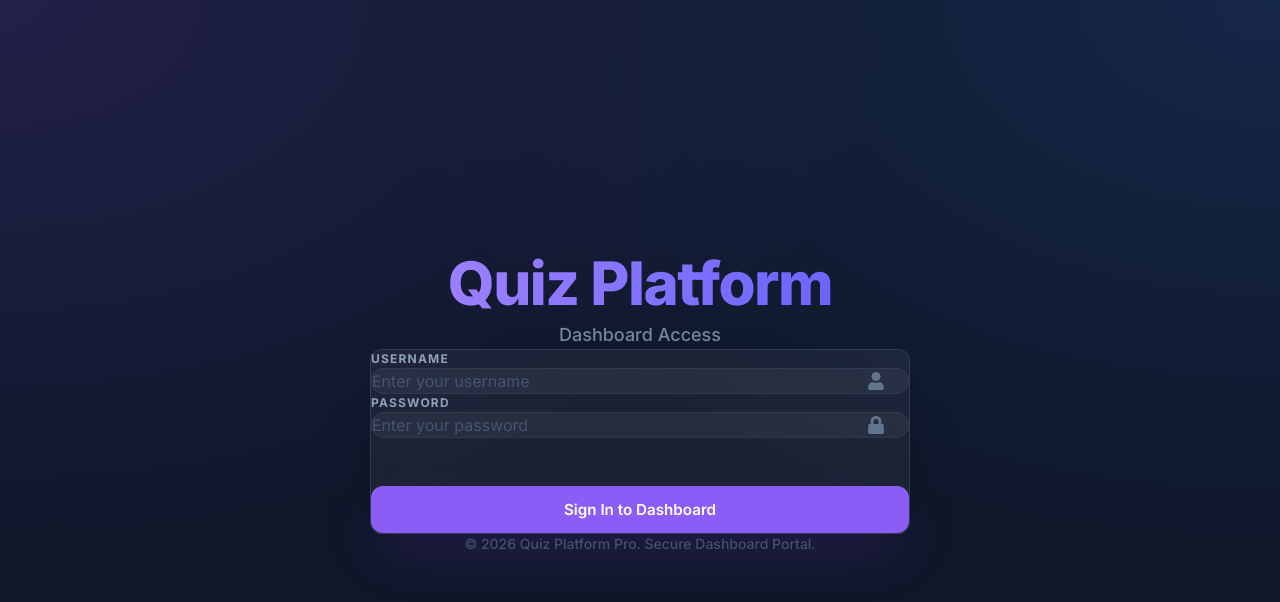
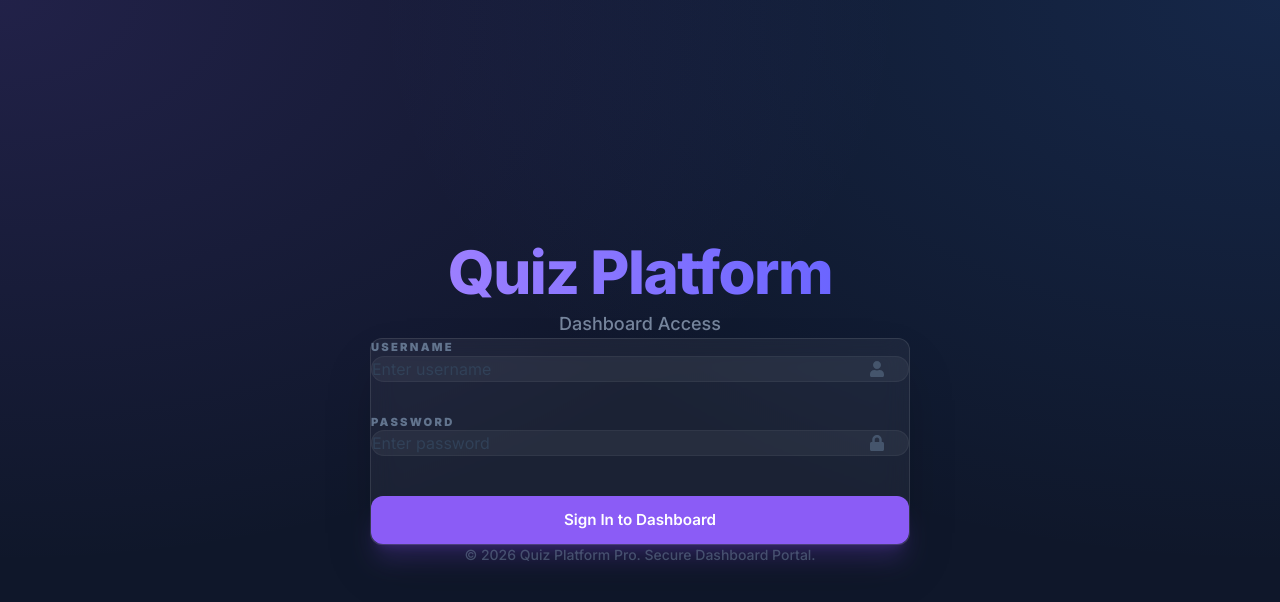
Before and after one commit to Agni2018/qr_quiz_app, a Next.js app in the folder frontend/: page / in a window 1280 px wide. Shown: the top 602 px of the page. Built offline with nearby package versions, Linux system fonts and the light colour scheme; no server answers.

Commit message:
day 3 login spacing

```diff
--- a/frontend/src/app/page.tsx
+++ b/frontend/src/app/page.tsx
@@ -52,8 +52,8 @@ export default function Home() {
                 </div>
 
                 {/* ---------- CARD ---------- */}
-                <Card className="glass pt-16 pb-12 px-8 md:pt-24 md:pb-16 md:px-16 rounded-[40px] border border-white/10 shadow-2xl backdrop-blur-xl">
-                    <form onSubmit={handleLogin} className="flex flex-col gap-12">
+                <Card className="glass p-10 md:p-20 rounded-[40px] border border-white/10 shadow-2xl backdrop-blur-xl">
+                    <form onSubmit={handleLogin} className="flex flex-col gap-10">
                         {/* ---------- ERROR ---------- */}
                         {error && (
                             <div className="px-6 py-4 bg-red-500/10 border-l-4 border-red-500 text-red-400 text-sm rounded-xl animate-shake">
@@ -61,56 +61,58 @@ export default function Home() {
                             </div>
                         )}
 
-                        <div className="space-y-10">
+                        <div className="flex flex-col gap-8">
                             {/* ---------- USERNAME ---------- */}
                             <div className="relative group">
-                                <label className="block mb-4 text-[0.75rem] font-bold text-slate-400 uppercase tracking-widest ml-1">
+                                <label className="block mb-3 text-[0.7rem] font-black text-slate-500 uppercase tracking-[0.2em] ml-1">
                                     Username
                                 </label>
                                 <div className="relative">
                                     <input
-                                        className="w-full pr-12 pl-6 py-6 rounded-2xl border border-white/5 bg-white/5 text-white outline-none text-[1rem] transition-all focus:border-violet-500/50 focus:bg-white/10 placeholder:text-slate-600"
+                                        className="w-full pr-12 pl-6 py-5 rounded-2xl border border-white/5 bg-white/5 text-white outline-none text-[1rem] transition-all focus:border-violet-500/50 focus:bg-white/10 placeholder:text-slate-700"
                                         type="text"
-                                        placeholder="Enter your username"
+                                        placeholder="Enter username"
                                         value={username}
                                         onChange={(e) => setUsername(e.target.value)}
                                         required
                                     />
-                                    <div className="absolute right-6 top-1/2 -translate-y-1/2 text-slate-500 group-focus-within:text-violet-400 transition-colors pointer-events-none z-10">
-                                        <FaUser className="w-[18px] h-[18px]" />
+                                    <div className="absolute right-6 top-1/2 -translate-y-1/2 text-slate-600 group-focus-within:text-violet-400 transition-colors pointer-events-none z-10">
+                                        <FaUser className="w-[16px] h-[16px]" />
                                     </div>
                                 </div>
                             </div>
 
                             {/* ---------- PASSWORD ---------- */}
                             <div className="relative group">
-                                <label className="block mb-4 text-[0.75rem] font-bold text-slate-400 uppercase tracking-widest ml-1">
+                                <label className="block mb-3 text-[0.7rem] font-black text-slate-500 uppercase tracking-[0.2em] ml-1">
                                     Password
                                 </label>
                                 <div className="relative">
                                     <input
-                                        className="w-full pr-12 pl-6 py-6 rounded-2xl border border-white/5 bg-white/5 text-white outline-none text-[1rem] transition-all focus:border-violet-500/50 focus:bg-white/10 placeholder:text-slate-600"
+                                        className="w-full pr-12 pl-6 py-5 rounded-2xl border border-white/5 bg-white/5 text-white outline-none text-[1rem] transition-all focus:border-violet-500/50 focus:bg-white/10 placeholder:text-slate-700"
                                         type="password"
-                                        placeholder="Enter your password"
+                                        placeholder="Enter password"
                                         value={password}
                                         onChange={(e) => setPassword(e.target.value)}
                                         required
                                     />
-                                    <div className="absolute right-6 top-1/2 -translate-y-1/2 text-slate-500 group-focus-within:text-violet-400 transition-colors pointer-events-none z-10">
-                                        <FaLock className="w-[18px] h-[18px]" />
+                                    <div className="absolute right-6 top-1/2 -translate-y-1/2 text-slate-600 group-focus-within:text-violet-400 transition-colors pointer-events-none z-10">
+                                        <FaLock className="w-[16px] h-[16px]" />
                                     </div>
                                 </div>
                             </div>
                         </div>
 
                         {/* ---------- BUTTON ---------- */}
+                        <div className="mt-4">
                             <Button
                                 type="submit"
                                 disabled={loading}
-                            className="mt-8 px-10 py-6 text-lg font-extrabold rounded-[20px] shadow-2xl shadow-violet-500/30 active:scale-[0.98] hover:scale-[1.02] transition-all duration-300"
+                                className="w-full py-5 text-lg font-black rounded-2xl shadow-xl shadow-violet-500/20 active:scale-[0.98] hover:scale-[1.02] transition-all duration-300 bg-violet-500 text-white"
                             >
                                 {loading ? 'Authenticating...' : 'Sign In to Dashboard'}
                             </Button>
+                        </div>
                     </form>
                 </Card>
 
```
Lines whose indentation alone changed are shown as unchanged.
